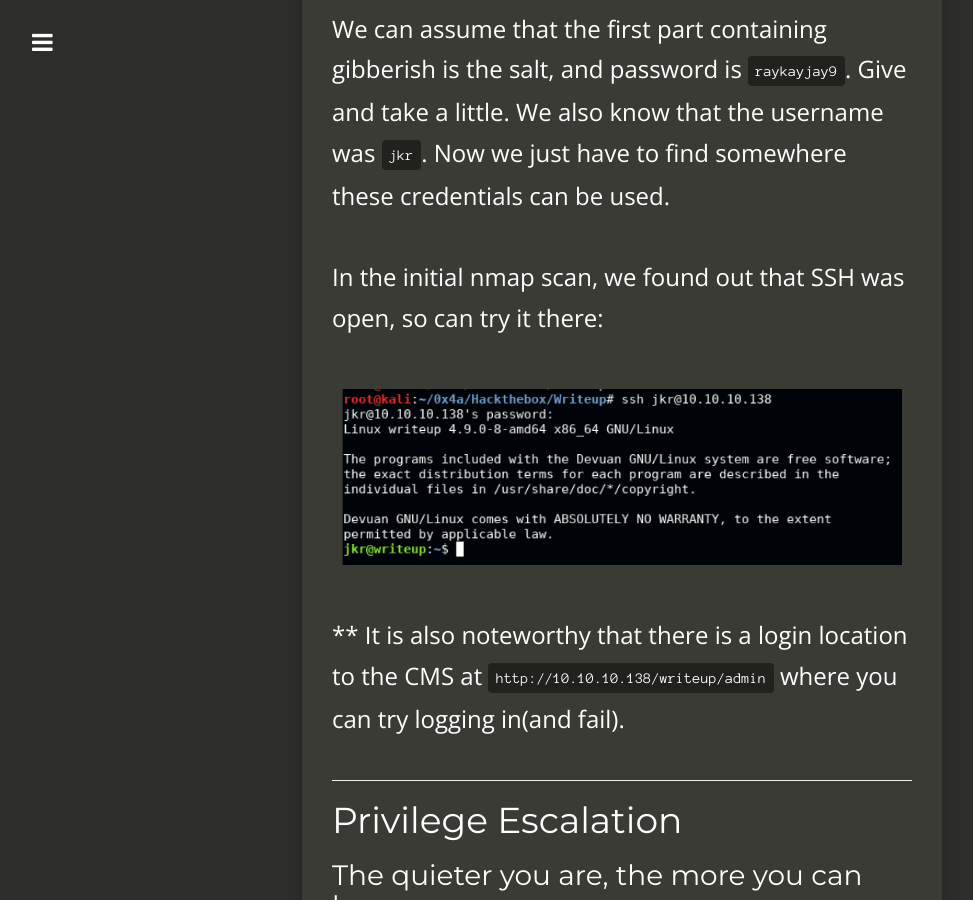
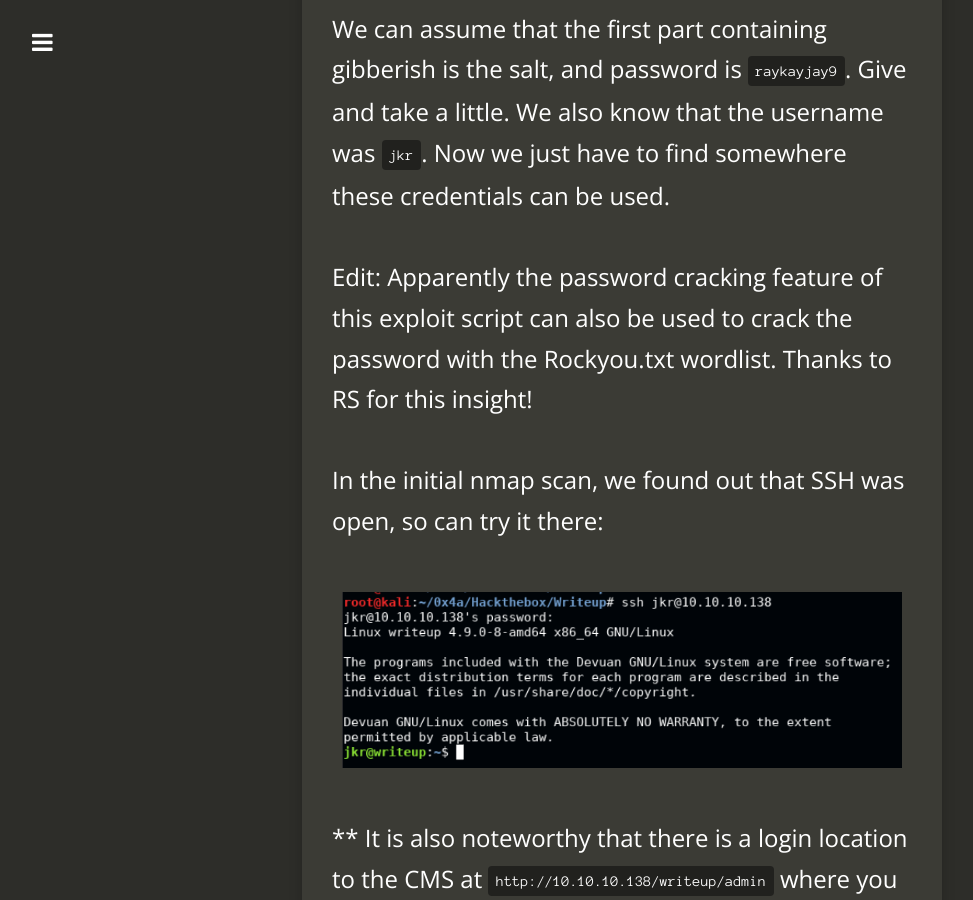
Before and after one commit to Dreamscent/Dreamscent.github.io, a Jekyll site: the page built from _posts/2019-10-12-HTB-Writeup.md, in a window 1280 px wide and 900 px high, scrolled down 8501 px. Shown: the whole window, without its empty margins (18-991 px from the left). Built offline with Jekyll 4.4.1, drawn with Linux system fonts in a browser that asks for light colours; nearby versions of some CDN libraries.

Commit message:
Update 2019-10-12-HTB-Writeup.md

```diff
--- a/_posts/2019-10-12-HTB-Writeup.md
+++ b/_posts/2019-10-12-HTB-Writeup.md
@@ -173,6 +173,8 @@ We could try cracking it, but since it's salted we probably would not have any l
 
 
 We can assume  that the first part containing gibberish is the salt, and password is `raykayjay9`. Give and take a little. We also know that the username was `jkr`. Now we just have to find somewhere these credentials can be used.
+
+Edit: Apparently the password cracking feature of this exploit script can also be used to crack the password with the Rockyou.txt wordlist. Thanks to RS for this insight!
 
 
 
```
